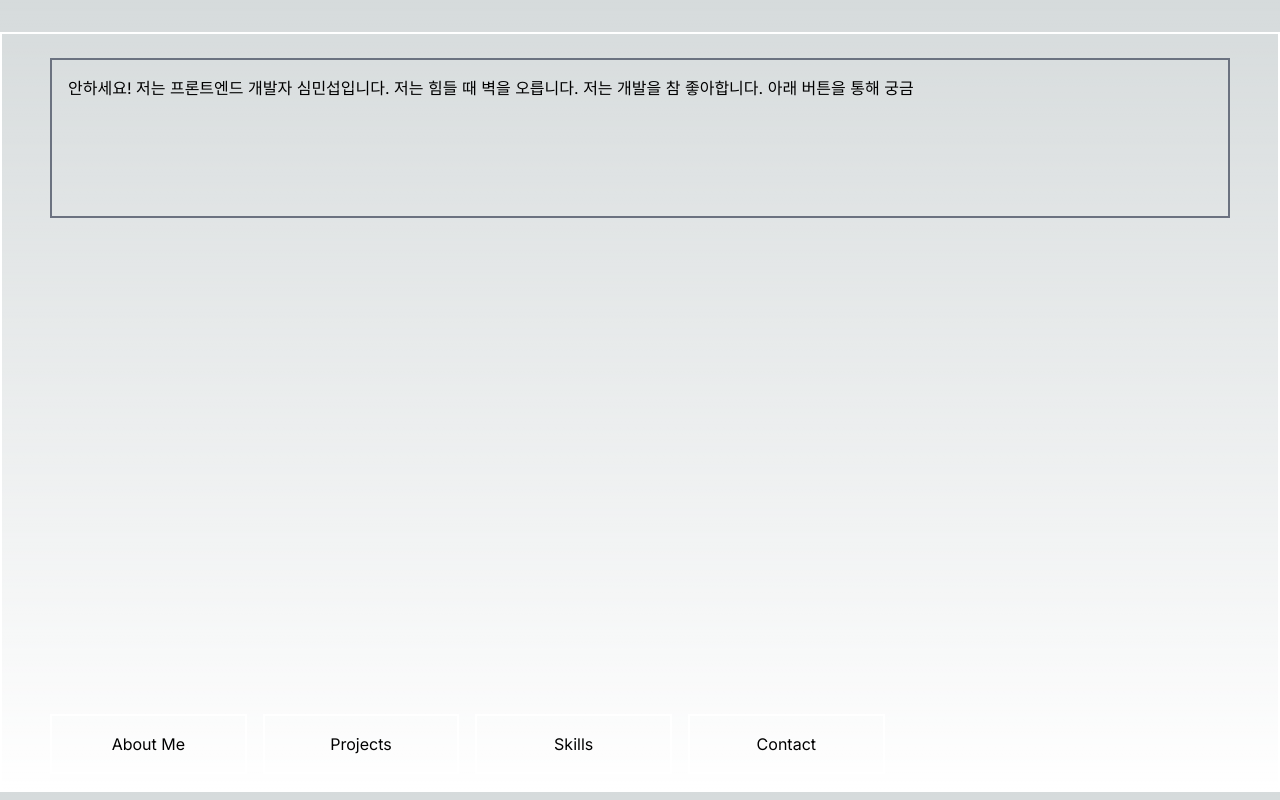
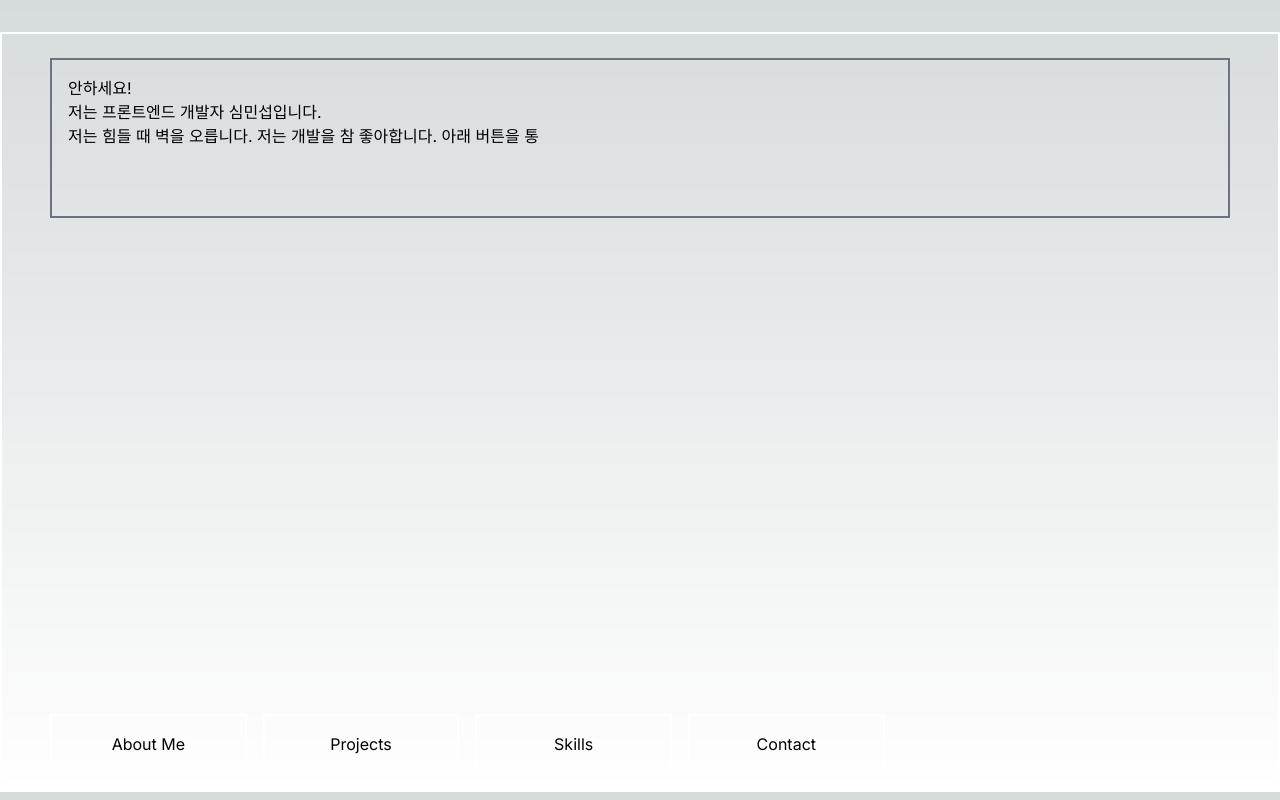
Before and after one commit to Earlssu/sms-portfolio-next, a Next.js app: page / in a window 1280 px wide. Built offline with nearby package versions, Linux system fonts and the light colour scheme.

Commit message:
feat: 랜더링 로직 조정

```diff
--- a/src/app/page.tsx
+++ b/src/app/page.tsx
@@ -8,7 +8,7 @@ export default function Home() {
         <div className={"border-2 border-gray-500 w-full p-4 min-h-40"}>
           <TypingText
             text={
-              "안녕하세요! 저는 프론트엔드 개발자 심민섭입니다. 저는 힘들 때 벽을 오릅니다. 저는 개발을 참 좋아합니다. 아래 버튼을 통해 궁금하신 부분을 확인해보세요."
+              "안녕하세요! \n 저는 프론트엔드 개발자 심민섭입니다. \n 저는 힘들 때 벽을 오릅니다. 저는 개발을 참 좋아합니다. 아래 버튼을 통해 궁금하신 부분을 확인해보세요."
             }
             speed={50}
           />
--- a/src/components/TypingText.tsx
+++ b/src/components/TypingText.tsx
@@ -25,12 +25,20 @@ const TypingText: React.FC<TypingTextProps> = ({ text, speed = 100 }) => {
     typeCharacter();
 
     return () => {
-      // Clean-up 함수로 모든 타임아웃을 제거합니다.
-      index = text.length;
+      index = text.length; // 컴포넌트 언마운트 시 타이핑 중지
     };
   }, [text, speed]);
 
-  return <p>{displayedText}</p>;
+  return (
+    <p>
+      {displayedText.split("\n").map((line, i) => (
+        <React.Fragment key={i}>
+          {line}
+          <br />
+        </React.Fragment>
+      ))}
+    </p>
+  );
 };
 
 export default TypingText;
```
